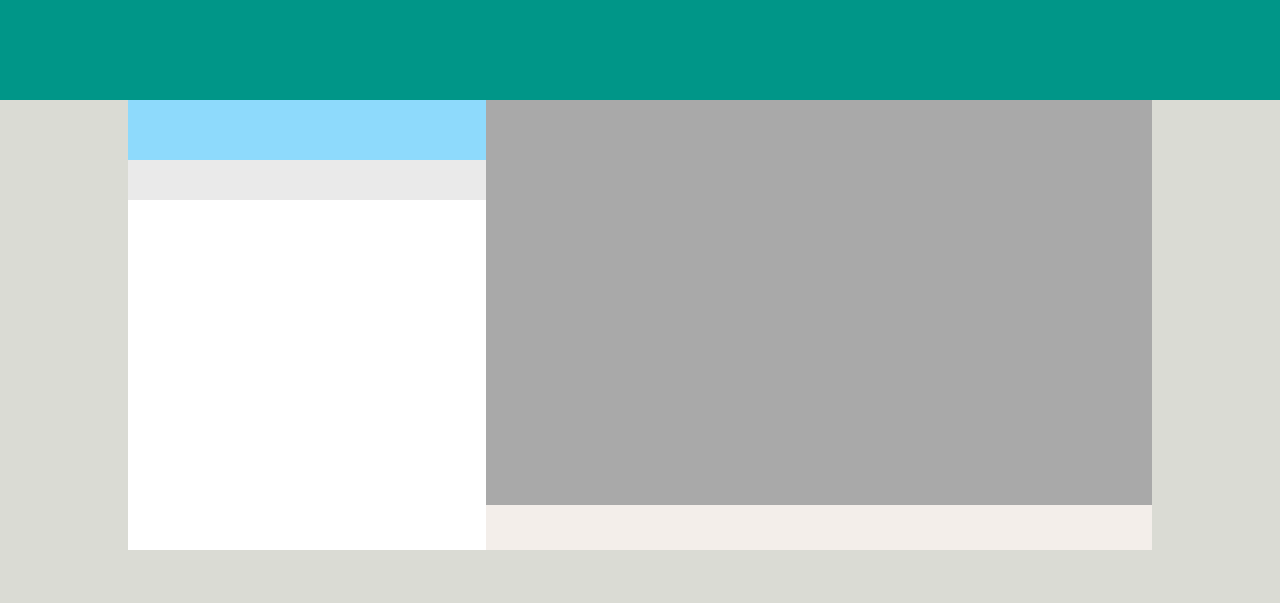
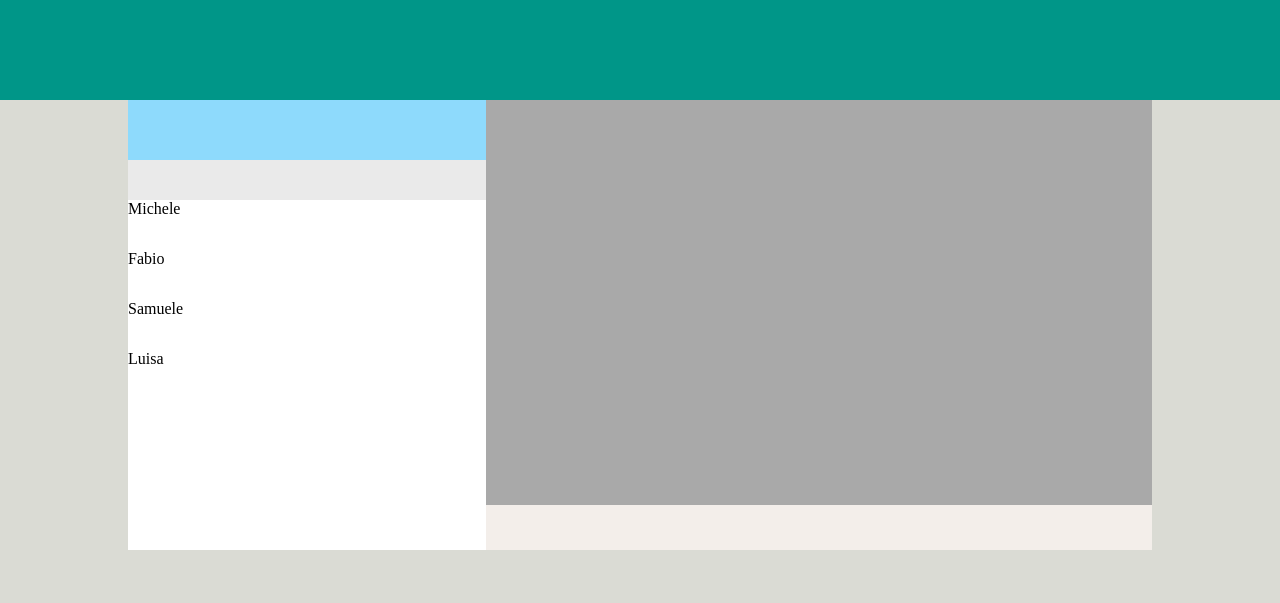
Before and after one commit to Nicola-Perera/vue-boolzapp, a plain HTML site: page milestone-1/index.html in a window 1280 px wide. Drawn offline with nearby package versions, Linux system fonts and the light colour scheme.

Commit message:
printed every contact's name in the markup list

```diff
--- a/milestone-1/assets/css/style.css
+++ b/milestone-1/assets/css/style.css
@@ -33,6 +33,9 @@
     height: 50px;
     width: 100%;
     background-color: #EAEAEA;
+}
+.item .row{
+    height: 50px;
 }
 
 /**********
--- a/milestone-1/assets/js/app.js
+++ b/milestone-1/assets/js/app.js
@@ -87,8 +87,5 @@ const app = new Vue ({
             },
             ]
 
-    },
-    methods: {
-
     }
 })
--- a/milestone-1/index.html
+++ b/milestone-1/index.html
@@ -31,7 +31,14 @@
                     <div id="search"></div>
 
                     <!-- lista dei miei contatti con chat aperta -->
-                    <div id="contacts"></div>
+                    <div id="contacts">
+
+                        <div class="item" v-for="contact in contacts">
+                            <div class="row">
+                                {{contact.name}}
+                            </div>
+                        </div>
+                    </div>
                 </div>
 
                 <!-- blocco principale a destra -->
```
